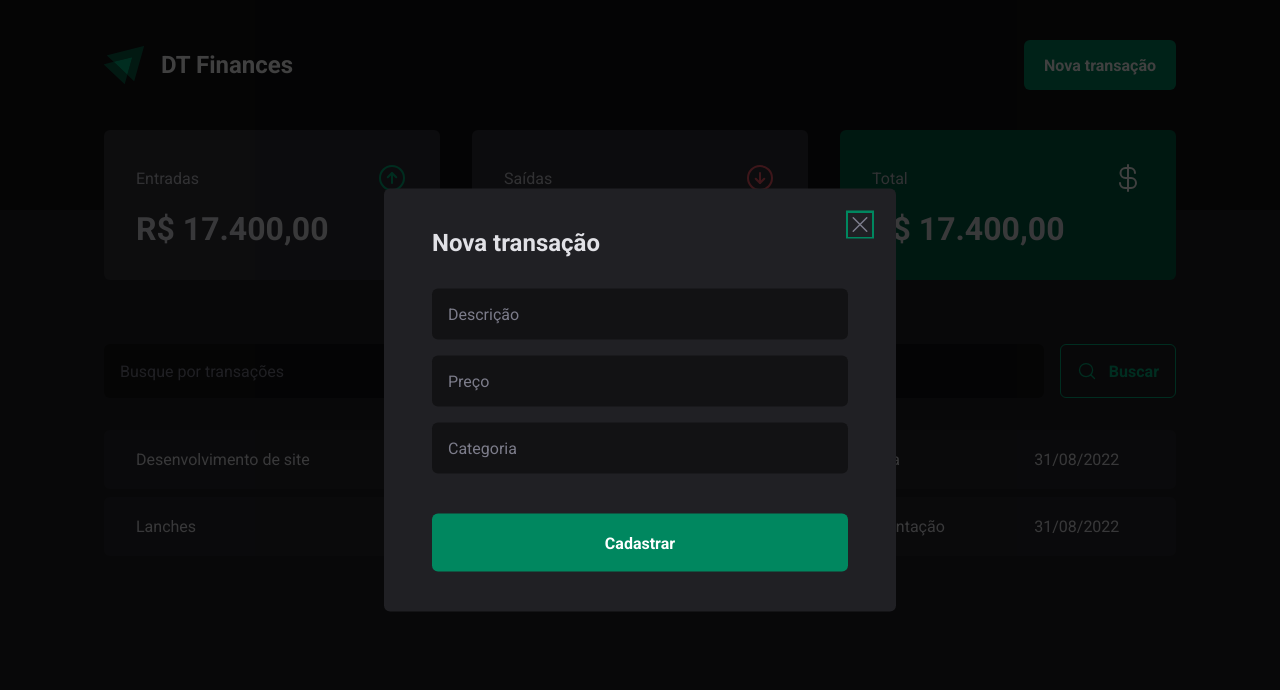
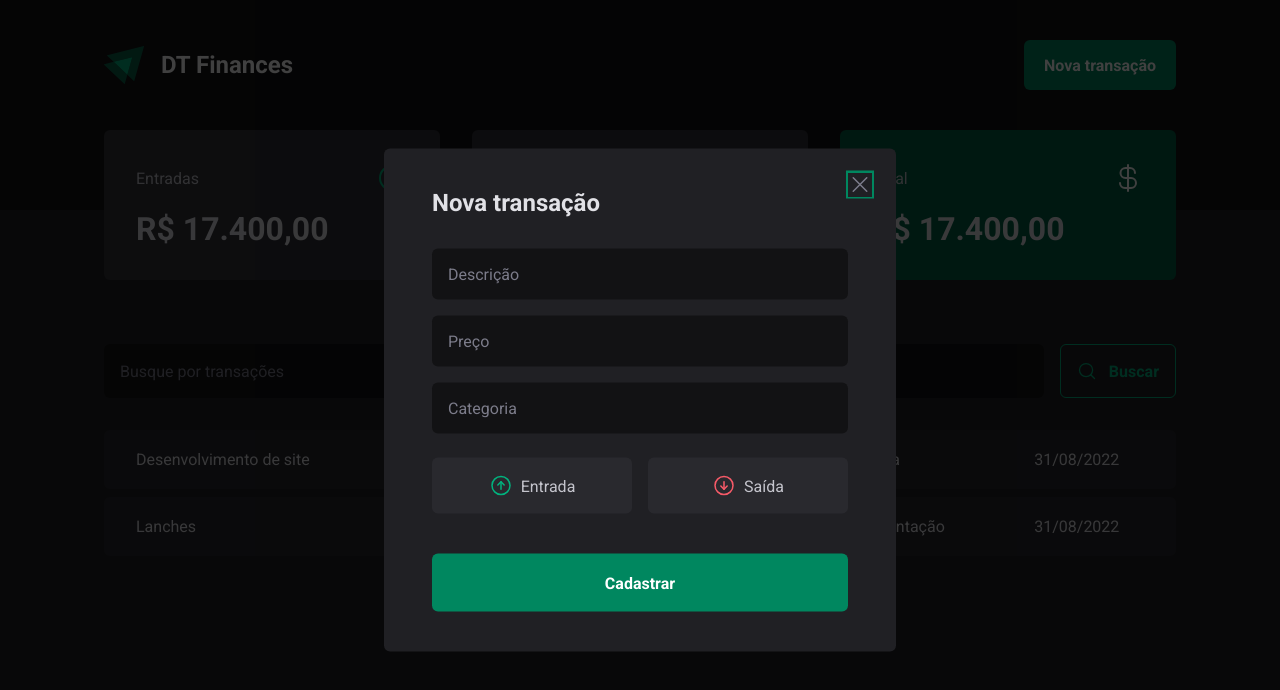
Before and after one commit to luanamozer/Finances-ts, a React (Vite) app: page / in a window 1280 px wide. Both pictures are taken after a click on the button "Nova transação". Shown: the top 690 px of the page. Built offline with nearby package versions, Linux system fonts and the light colour scheme.

Commit message:
melhorando acessibilidade do modal

```diff
--- a/package.json
+++ b/package.json
@@ -10,6 +10,7 @@
   },
   "dependencies": {
     "@radix-ui/react-dialog": "^1.0.0",
+    "@radix-ui/react-radio-group": "^1.0.0",
     "phosphor-react": "^1.4.1",
     "react": "^18.2.0",
     "react-dom": "^18.2.0",
--- a/src/components/NewTransactionModal/index.tsx
+++ b/src/components/NewTransactionModal/index.tsx
@@ -1,6 +1,12 @@
 import * as Dialog from "@radix-ui/react-dialog";
-import { X } from "phosphor-react";
-import { CloseButton, Content, Overlay } from "./styles";
+import { ArrowCircleDown, ArrowCircleUp, X } from "phosphor-react";
+import {
+  CloseButton,
+  Content,
+  Overlay,
+  TransactionType,
+  TransactionTypeButton,
+} from "./styles";
 
 export function NewTransactionModal() {
   return (
@@ -18,6 +24,17 @@
           <input type="number" placeholder="Preço" required />
           <input type="text" placeholder="Categoria" required />
 
+          <TransactionType>
+            <TransactionTypeButton variant="income" value="income">
+              <ArrowCircleUp size={24} />
+              Entrada
+            </TransactionTypeButton>
+            <TransactionTypeButton variant="outcome" value="outcome">
+              <ArrowCircleDown size={24} />
+              Saída
+            </TransactionTypeButton>
+          </TransactionType>
+
           <button type="submit">Cadastrar</button>
         </form>
       </Content>
--- a/src/components/NewTransactionModal/styles.ts
+++ b/src/components/NewTransactionModal/styles.ts
@@ -1,5 +1,6 @@
 import styled from "styled-components";
 import * as Dialog from "@radix-ui/react-dialog";
+import * as RadioGroup from "@radix-ui/react-radio-group";
 
 export const Overlay = styled(Dialog.Overlay)`
   position: fixed;
@@ -57,6 +58,56 @@
   }
 `;
 
+export const TransactionType = styled(RadioGroup.Root)`
+  display: grid;
+  grid-template-columns: repeat(2, 1fr);
+  gap: 1rem;
+  margin-top: 0.5rem;
+`;
+
+interface TransactionTypeButtonProps {
+  variant: "income" | "outcome";
+}
+
+export const TransactionTypeButton = styled(
+  RadioGroup.Item
+)<TransactionTypeButtonProps>`
+  padding: 1rem;
+  display: flex;
+  align-items: center;
+  justify-content: center;
+  gap: 0.5rem;
+  border-radius: 6px;
+  border: 0;
+  background-color: ${(props) => props.theme["gray-700"]};
+  color: ${(props) => props.theme["gray-300"]};
+  cursor: pointer;
+
+  svg {
+    color: ${(props) =>
+      props.variant === "income"
+        ? props.theme["green-300"]
+        : props.theme["red-300"]};
+  }
+
+  &[data-state="unchecked"]:hover {
+    transition: background-color 0.2s;
+    background: ${(props) => props.theme["gray-600"]};
+  }
+
+  &[data-state="checked"] {
+    background: ${(props) =>
+      props.variant === "income"
+        ? props.theme["green-500"]
+        : props.theme["red-500"]};
+    color: ${(props) => props.theme["white"]};
+
+    svg {
+      color: ${(props) => props.theme["white"]};
+    }
+  }
+`;
+
 export const CloseButton = styled(Dialog.Close)`
   position: absolute;
   background: transparent;
```
Also changed, not shown: 1 other file (tests, documents, lock files or other folders).
